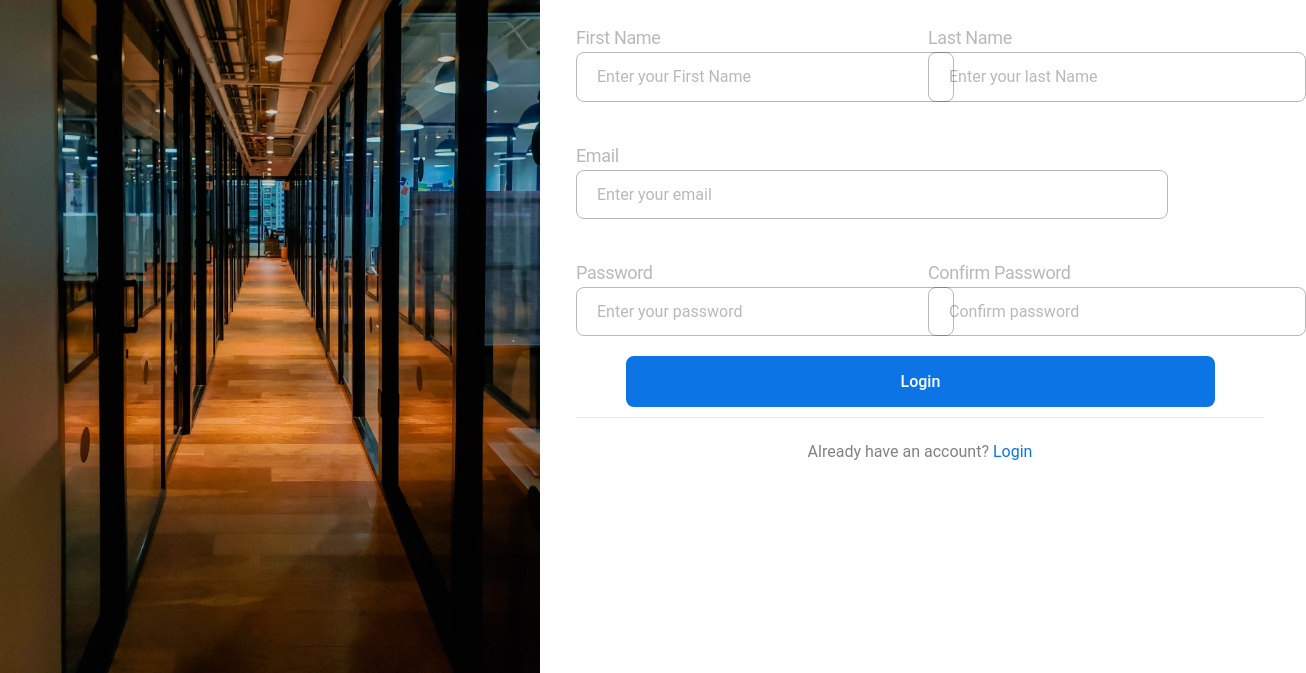
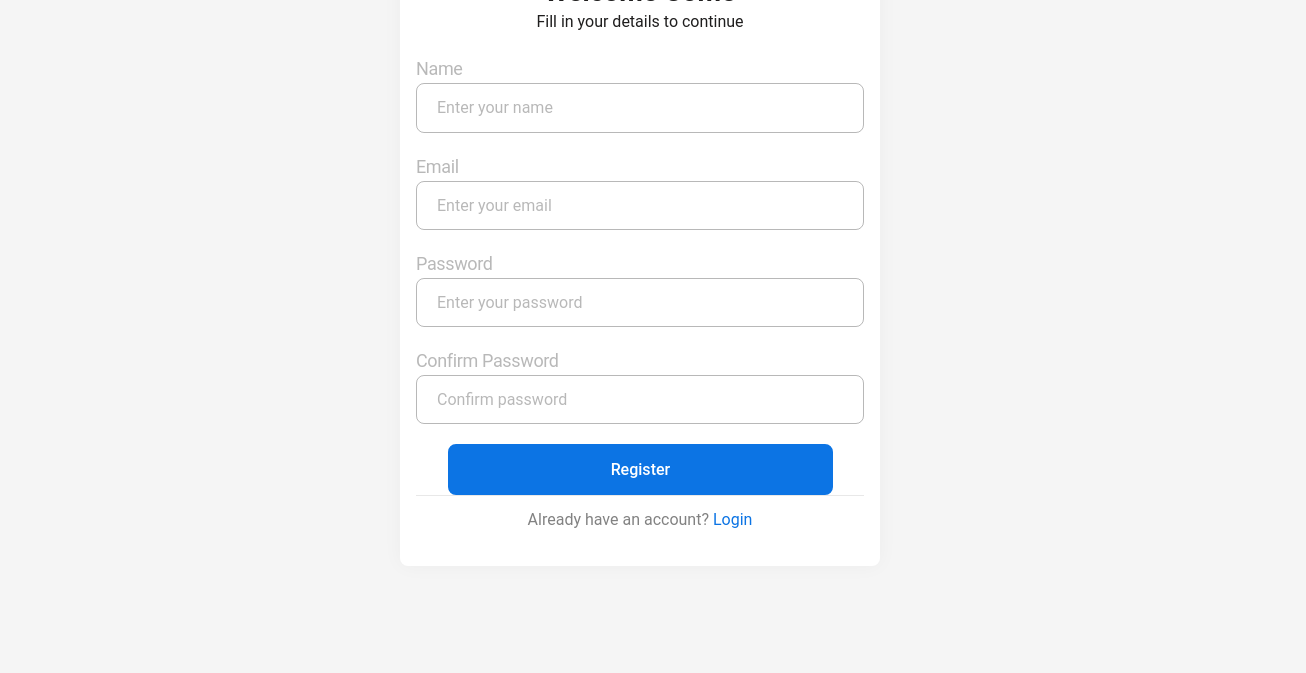
Before and after one commit to sapation/global-connect, a plain HTML site: page register.html in a window 1280 px wide. Shown: the part 127-800 px from the top of the page, 1306 px wide, since content can reach past the window. Drawn offline with Linux system fonts and the light colour scheme.

Commit message:
change the UI of login and register

```diff
--- a/app/scss/login.scss
+++ b/app/scss/login.scss
@@ -6,46 +6,42 @@
 
 body {
     background-color: var(--white-color);
+    @include u.breakpoint-up(large){
+        background-color: var(--gray-color);
+    }
 }
 .login-section {
 
     @include u.breakpoint-up(medium){
         display: flex;
+        justify-content: center;
+        align-items: center;
+        margin-block-start: 3rem;
     }
 
     @include u.breakpoint-up(large){
         display: flex;
-        gap: u.rem(20);
+        margin-block-start: 3rem;
     }
 
-    .login-image {
-        display: none;
-        flex-basis: 50%;
+    .login-field {
 
         @include u.breakpoint-up(medium){
-            display: block;
+            background-color: var(--white-color);
+            border-radius: u.rem(8);
+            box-shadow: var(--shadow-3);
             flex-basis: 50%;
+            margin-inline: auto;
+            margin-block-start: 2rem;
         }
 
         @include u.breakpoint-up(large){
-            display: block;
-            flex-basis: 60%;
-        }
-        img{
-            width: 100%;
-            height: 100vh;
-        }
-    }
-
-
-
-    .login-field {
-        @include u.breakpoint-up(medium){
+            background-color: var(--white-color);
+            border-radius: u.rem(8);
             flex-basis: 50%;
-        }
-
-        @include u.breakpoint-up(large){
-            flex-basis: 30%;
+            margin-inline: auto;
+            margin-block-start: 2rem;
+            max-width: 30rem;
         }
         .container {
             display: flex;
@@ -53,7 +49,10 @@ body {
             align-items: center;
             justify-content: center;
             gap: u.rem(10);
-            margin-block: 5rem;
+            margin-block: 3rem;
+            @include u.breakpoint-up(large){
+                margin-block: 3rem;
+            }
 
             img {
                 width: 100px;
@@ -82,6 +81,10 @@ body {
 
             .message-mobile {
                 text-align: center;
+
+                h2{
+                    font-size: var(--fs-5);
+                }
             }
             hr {
                 border-top: none;
--- a/app/scss/register.scss
+++ b/app/scss/register.scss
@@ -6,6 +6,9 @@
 
 body {
     background-color: var(--white-color);
+    @include u.breakpoint-up(large){
+        background-color: var(--gray-color);
+    }
 }
 .register-section {
 
@@ -15,45 +18,36 @@ body {
 
     @include u.breakpoint-up(large){
         display: flex;
-        gap: u.rem(20);
     }
 
-    .register-image {
-        display: none;
-        flex-basis: 50%;
-
+    .register-field {
         @include u.breakpoint-up(medium){
-            display: block;
+            background-color: var(--white-color);
+            border-radius: u.rem(8);
+            box-shadow: var(--shadow-3);
             flex-basis: 50%;
+            margin-inline: auto;
+            margin-block-start: 2rem;
         }
 
         @include u.breakpoint-up(large){
-            display: block;
-            flex-basis: 60%;
-        }
-        img{
-            width: 100%;
-            height: 100vh;
-        }
-    }
-
-
-
-    .register-field {
-        @include u.breakpoint-up(medium){
+            background-color: var(--white-color);
+            border-radius: u.rem(8);
+            box-shadow: var(--shadow-3);
             flex-basis: 50%;
-        }
-
-        @include u.breakpoint-up(large){
-            flex-basis: 80%;
+            margin-inline: auto;
+            margin-block-start: 2rem;
+            max-width: 30rem;
         }
         .container {
             display: flex;
             flex-direction: column;
             align-items: center;
             justify-content: center;
-            gap: u.rem(10);
-            margin-block: 5rem;
+            margin-block: 3rem;
+            @include u.breakpoint-up(large){
+                margin-block: 2rem;
+            }
 
             img {
                 width: 100px;
@@ -61,9 +55,9 @@ body {
             }
             form {
                 width: 100%;
-                // .input-group, input {
-                //     width: unset;
-                // }
+                .input-group, input {
+                    width: unset;
+                }
 
                 .btn-primary {
                     width: 100%;
@@ -82,6 +76,10 @@ body {
 
             .message-mobile {
                 text-align: center;
+
+                h2 {
+                    font-size: var(--fs-6);
+                }
             }
             hr {
                 border-top: none;
--- a/register.html
+++ b/register.html
@@ -4,38 +4,27 @@
     <meta charset="UTF-8">
     <meta http-equiv="X-UA-Compatible" content="IE=edge">
     <meta name="viewport" content="width=device-width, initial-scale=1.0">
-    <title>GCC Login</title>
+    <title>GCC Register</title>
     <link rel="stylesheet" href="./dist/register.css">
 </head>
 <body>
     <div class="register-section">
-        <div class="register-image">
-            <img src="./images/login-screen.jpg" alt="" srcset="">
-        </div>
         <div class="register-field">
             <div class="container">
                 <img src="./images/logo-black.png" alt="">
-                <!-- <div class="message-mobile">
-                    <h2>Welcome Come Back</h2>
-                    <p>Login to continue</p>
-                </div> -->
+                <div class="message-mobile">
+                    <h2>Welcome Come</h2>
+                    <p>Fill in your details to continue</p>
+                </div>
                 <form action="#">
-                    <div class="input-row">
                     <div class="input-group">
-                            <label for="firstname">First Name</label>
-                            <input type="firstname" class="input-field" placeholder="Enter your First Name">
+                        <label for="name">Name</label>
+                        <input type="name" class="input-field" placeholder="Enter your name">
                     </div>
-                        <div class="input-group">
-                            <label for="lastname">Last Name</label>
-                            <input type="lastname" class="input-field" placeholder="Enter your last Name">
-                        </div>
-                    </div>
-
                     <div class="input-group">
                         <label for="email">Email</label>
                         <input type="email" class="input-field" placeholder="Enter your email">
                     </div>
-                    <div class="input-row">
                     <div class="input-group">
                         <label for="Password">Password</label>
                         <input type="password" class="input-field" placeholder="Enter your password">
@@ -44,8 +33,7 @@
                         <label for="Password">Confirm Password</label>
                         <input type="password2" class="input-field" placeholder="Confirm password">
                     </div>
-                    </div>
-                    <button class="btn btn-primary">Login</button>
+                    <button class="btn btn-primary">Register</button>
                 </form>
                 <hr>
                 <div class="create-account">
```
Also changed, not shown: login.html (+4 -4 lines), dist/login.css, dist/register.css, 2 other files. Lines whose indentation alone changed are shown as unchanged.
